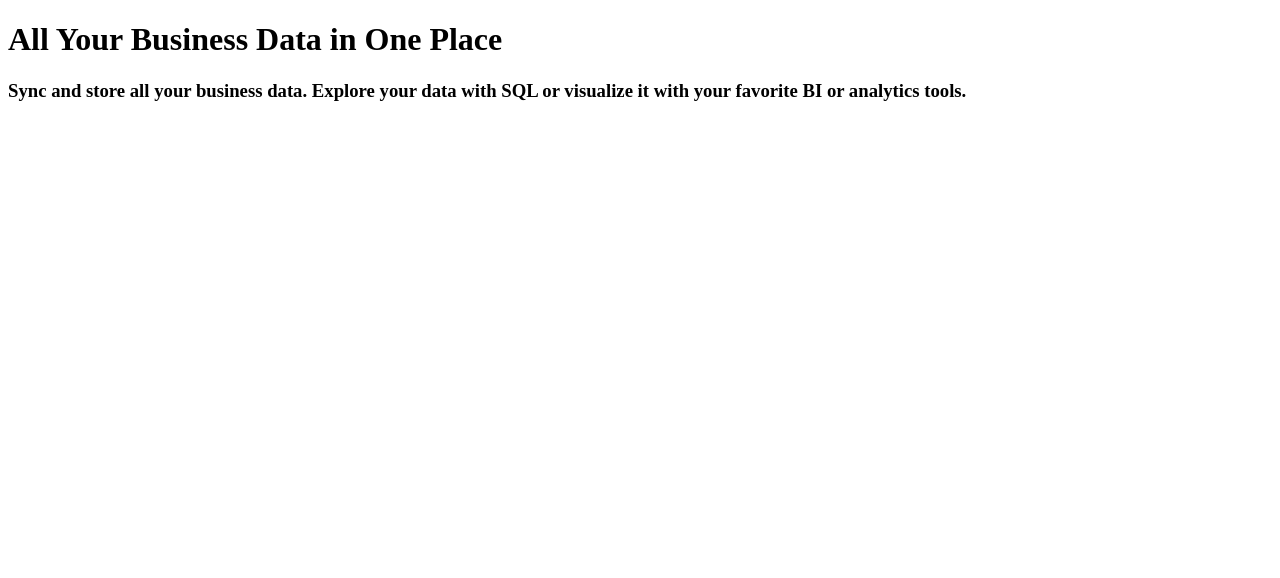
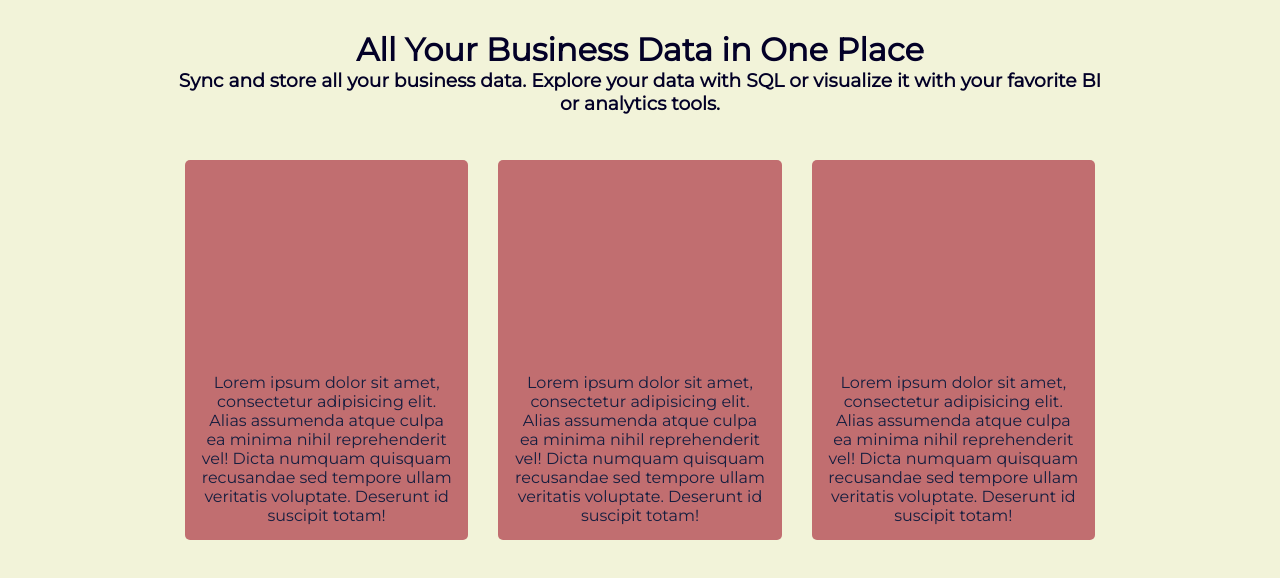
Before and after one commit to annaezer/flexbox-oefeningen, a plain HTML site: page opdracht-2-3/index.html in a window 1280 px wide. Drawn offline with Linux system fonts and the light colour scheme.

Commit message:
Opdracht 2 zo goed als af

```diff
--- a/opdracht-2-3/index.html
+++ b/opdracht-2-3/index.html
@@ -7,10 +7,36 @@
     <title>Flexbox opdracht 2 en 3</title>
 </head>
 <body>
-    <div>
-        <h1>All Your Business Data in One Place</h1>
-        <h3>Sync and store all your business data. Explore your data with SQL or visualize it with your favorite BI or
-            analytics tools.</h3>
-    </div>
+
+<div class="headings">
+    <h1>All Your Business Data in One Place</h1>
+    <h3>Sync and store all your business data. Explore your data with SQL or visualize it with your favorite BI or
+        analytics tools.</h3>
+</div>
+
+<div class="main-content">
+
+<section>
+<p>Lorem ipsum dolor sit amet, consectetur adipisicing elit. Alias assumenda atque culpa ea minima nihil
+    reprehenderit vel! Dicta numquam quisquam recusandae sed tempore ullam veritatis voluptate. Deserunt id suscipit
+    totam!
+</p>
+</section>
+
+<section>
+<p>Lorem ipsum dolor sit amet, consectetur adipisicing elit. Alias assumenda atque culpa ea minima nihil
+    reprehenderit vel! Dicta numquam quisquam recusandae sed tempore ullam veritatis voluptate. Deserunt id suscipit
+    totam!
+</p>
+</section>
+
+<section>
+<p>Lorem ipsum dolor sit amet, consectetur adipisicing elit. Alias assumenda atque culpa ea minima nihil
+    reprehenderit vel! Dicta numquam quisquam recusandae sed tempore ullam veritatis voluptate. Deserunt id suscipit
+    totam!
+</p>
+</section>
+</div>
+
 </body>
 </html>
--- a/opdracht-2-3/styles.css
+++ b/opdracht-2-3/styles.css
@@ -0,0 +1,43 @@
+@import url('https://fonts.googleapis.com/css2?family=Montserrat&display=swap');
+
+* {
+    margin: 0;
+    padding: 0;
+    /*box-sizing: border-box;*/
+}
+
+body {
+    background-color: #F2F3D9;
+    font-family: 'Montserrat', Arial, sans-serif;
+    text-align: center;
+}
+
+.headings {
+    color: #030027;
+    margin: 30px 170px 30px 170px;
+}
+
+.main-content {
+    display: flex;
+    flex-direction: row;
+    justify-content: space-between;
+    /*align-items: center;*/
+    flex-wrap: nowrap;
+    margin-right: 170px;
+    margin-left: 170px;
+    flex-shrink: 1;
+}
+
+section {
+    display: flex;
+    flex-direction: row;
+    justify-content: center;
+    align-items: flex-end;
+    background-color: #C16E70;
+    color: #151E3F;
+    min-height: 350px;
+    max-width: 280px;
+    border-radius: 5px;
+    padding: 15px;
+    margin: 15px;
+}
```
